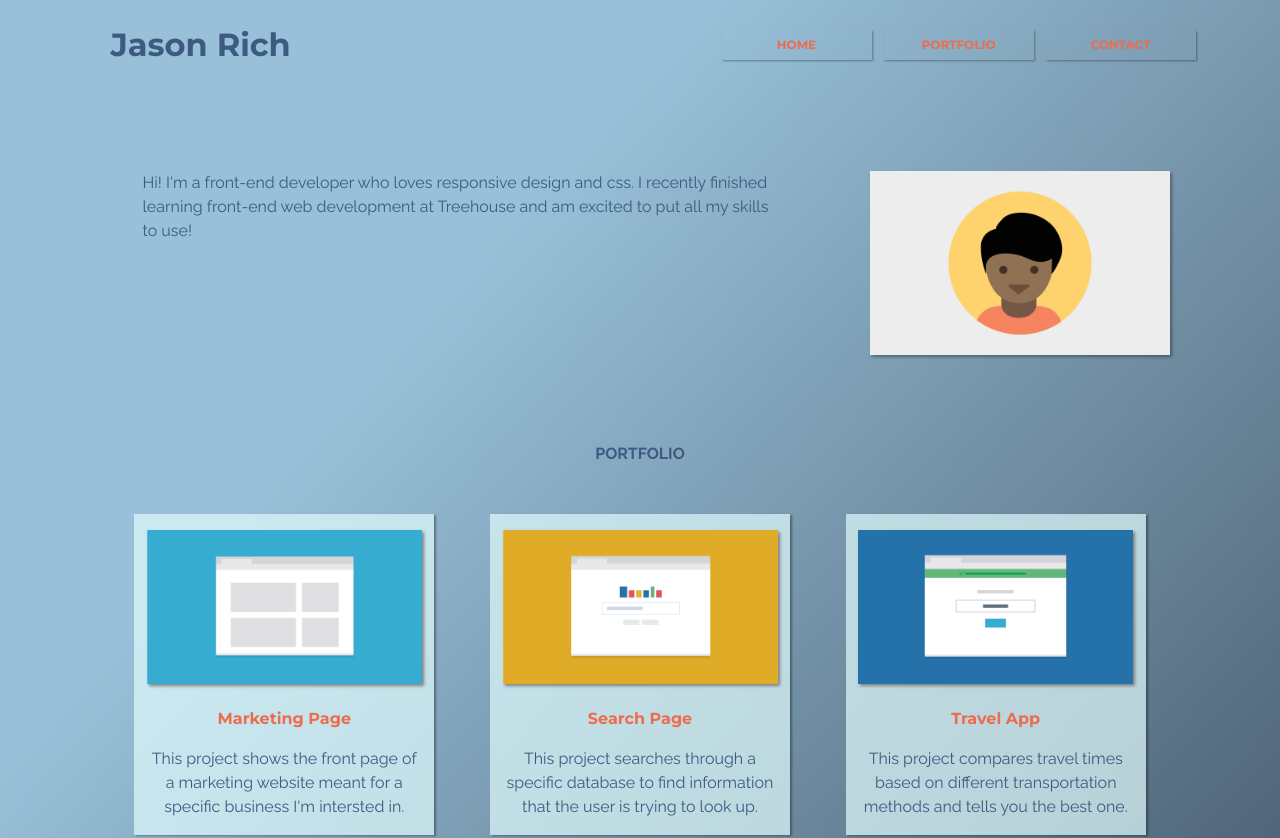
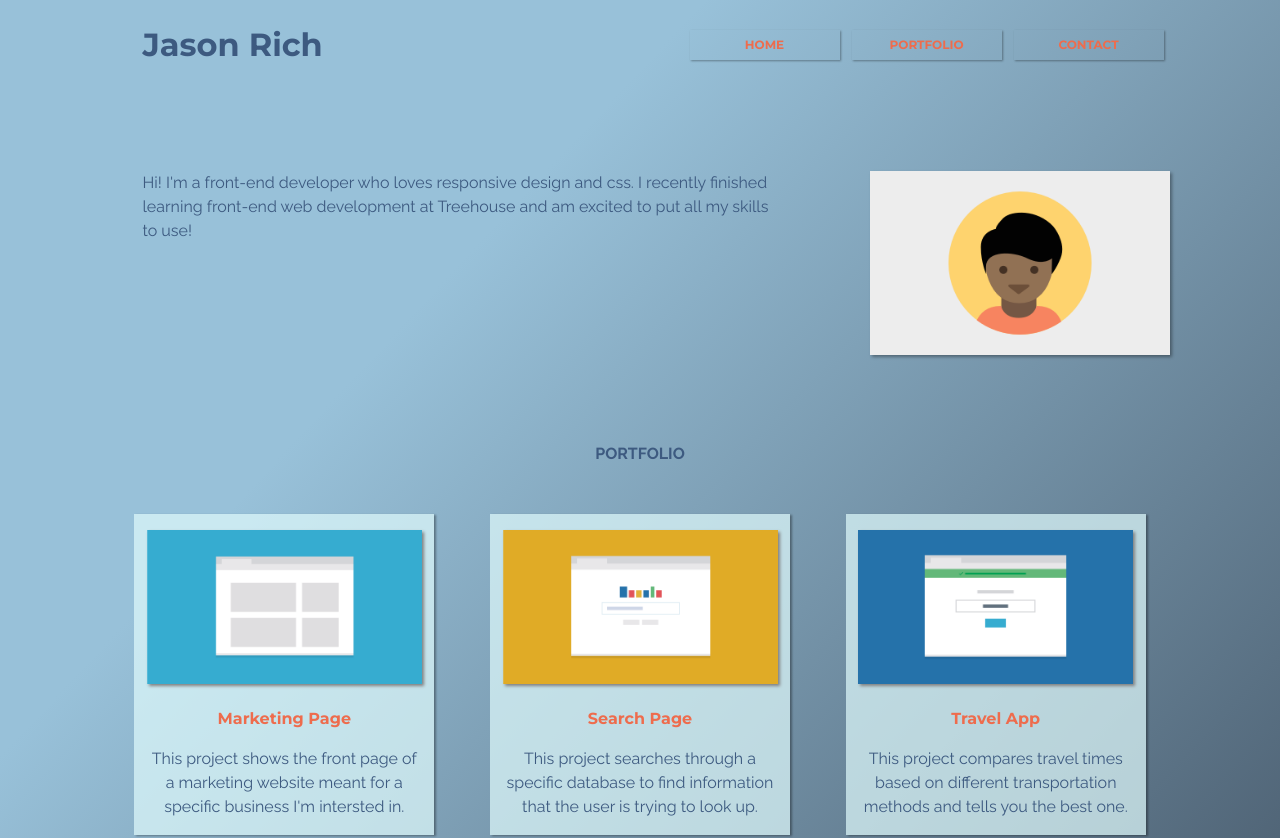
Before and after one commit to jsnrch003/techdegree-project-2, a plain HTML site: page index.html in a window 1280 px wide. Shown: the top 838 px of the page. Drawn offline with Linux system fonts and the light colour scheme.

Commit message:
tweaked nav margins for centering

```diff
--- a/styles/style.css
+++ b/styles/style.css
@@ -228,7 +228,7 @@ li {
 
 @media screen and (min-width: 932px) {
     .name-large {
-        margin-left: 1em;
+        margin-left: 2em;
     }
     .nav-wrapper {
         display: flex;
@@ -239,6 +239,7 @@ li {
     .nav-list {
         display: flex;
         justify-content: center;
+        margin-right: 2em;
     }
     .intro-img {
         width: 300px;
```
